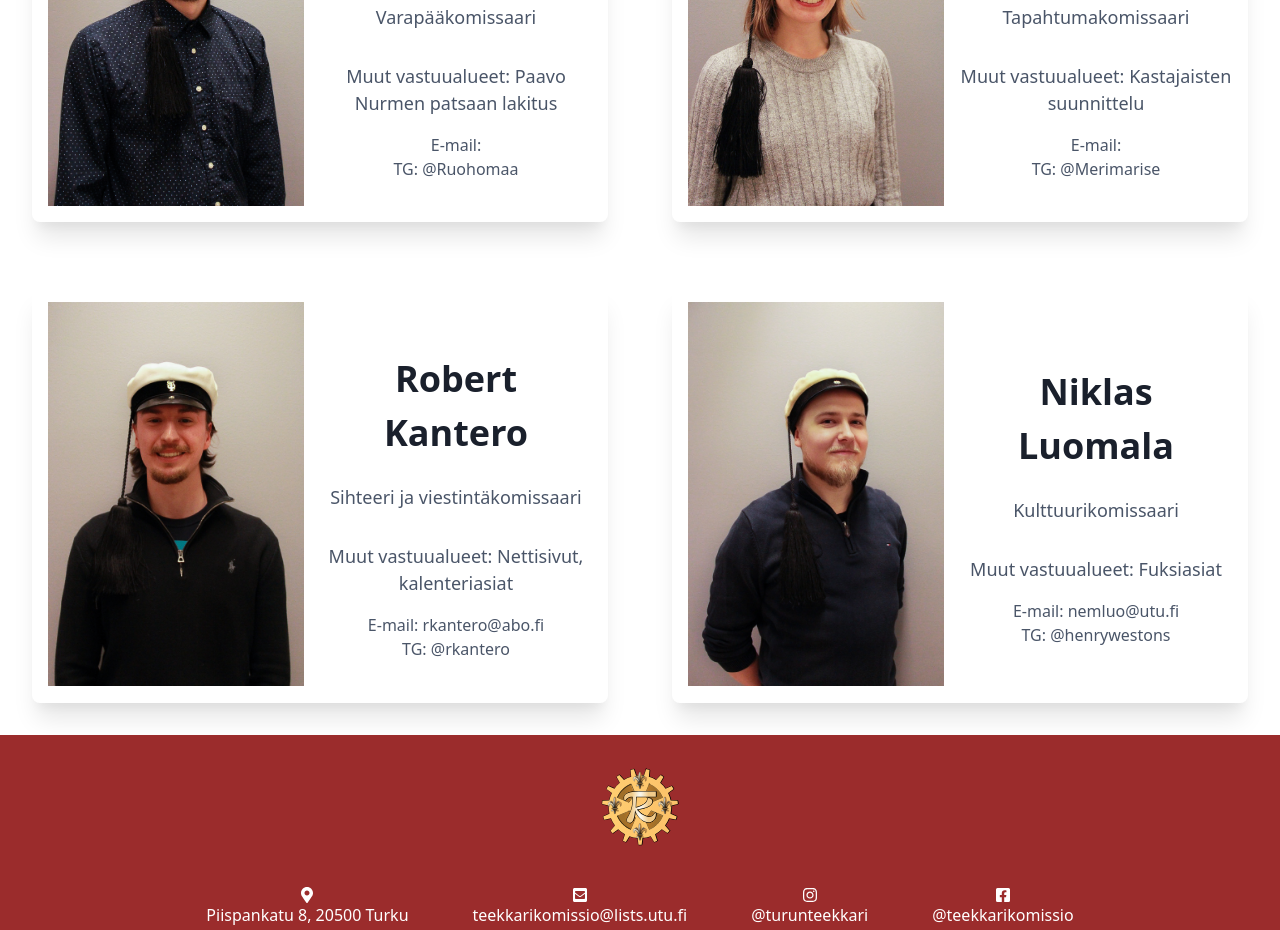
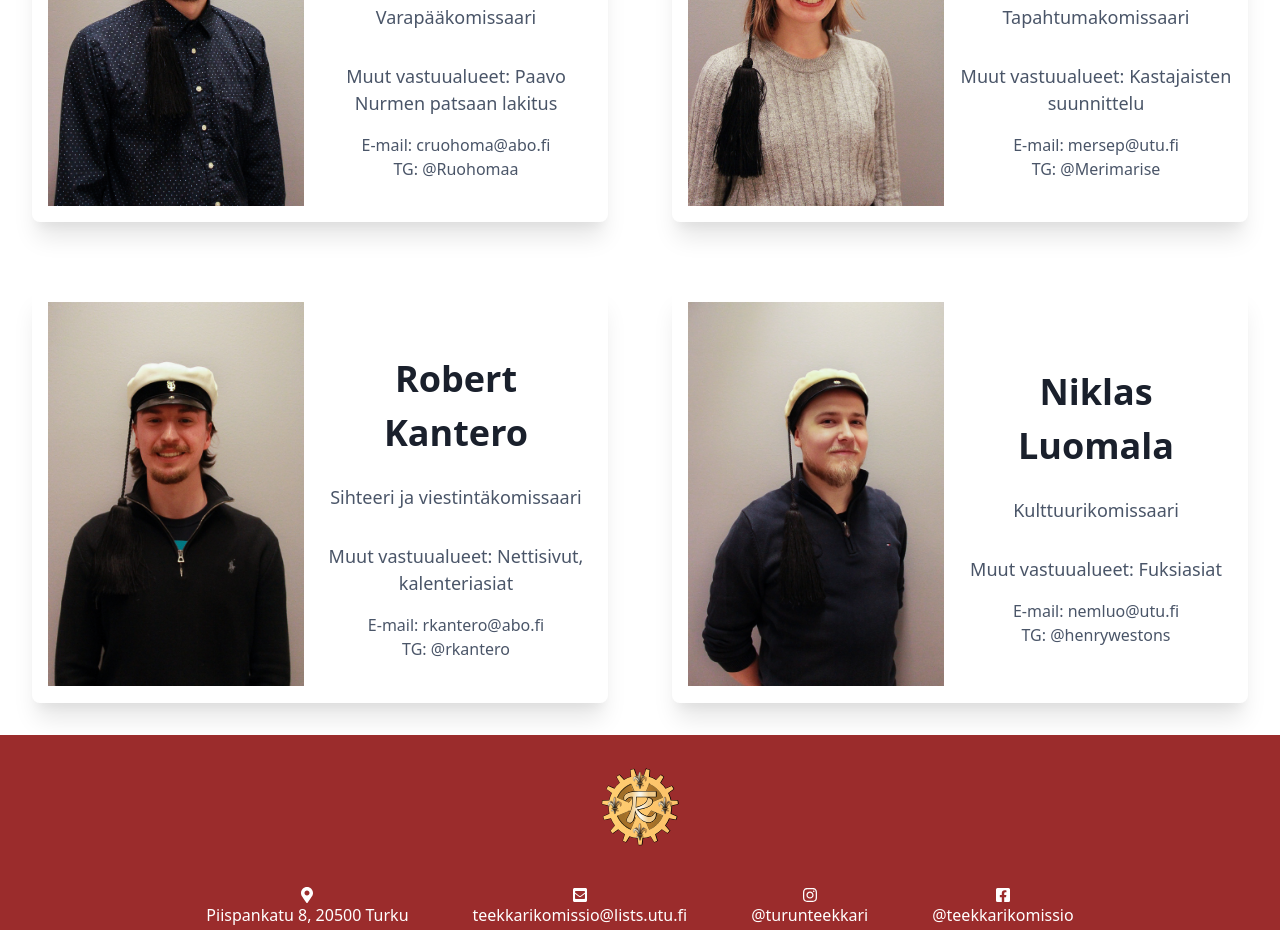
Before and after one commit to Teekkarikomissio/teekkarikomissio.fi, a Next.js app: page /fi/yhdistys in a window 1280 px wide. Shown: the part 1160-2090 px from the top of the page. Built offline with nearby package versions, Linux system fonts and the light colour scheme; what next would draw is missing.

Commit message:
add contact info to association

```diff
--- a/pages/[lang]/yhdistys.js
+++ b/pages/[lang]/yhdistys.js
@@ -25,7 +25,7 @@ const Yhdistys = () => {
       name: 'Casimir Ruohomaa',
       position: t('associationTitle1'),
       responsibilities: t('associationResponsibilities1'),
-      contact: 'E-mail: ',
+      contact: 'E-mail: cruohoma@abo.fi',
       contact2: 'TG: @Ruohomaa',
     },
     {
@@ -49,7 +49,7 @@ const Yhdistys = () => {
       name: 'Merimari Seppänen',
       position: t('associationTitle4'),
       responsibilities: t('associationResponsibilities4'),
-      contact: 'E-mail: ',
+      contact: 'E-mail: mersep@utu.fi',
       contact2: 'TG: @Merimarise',
     },
     {
```
